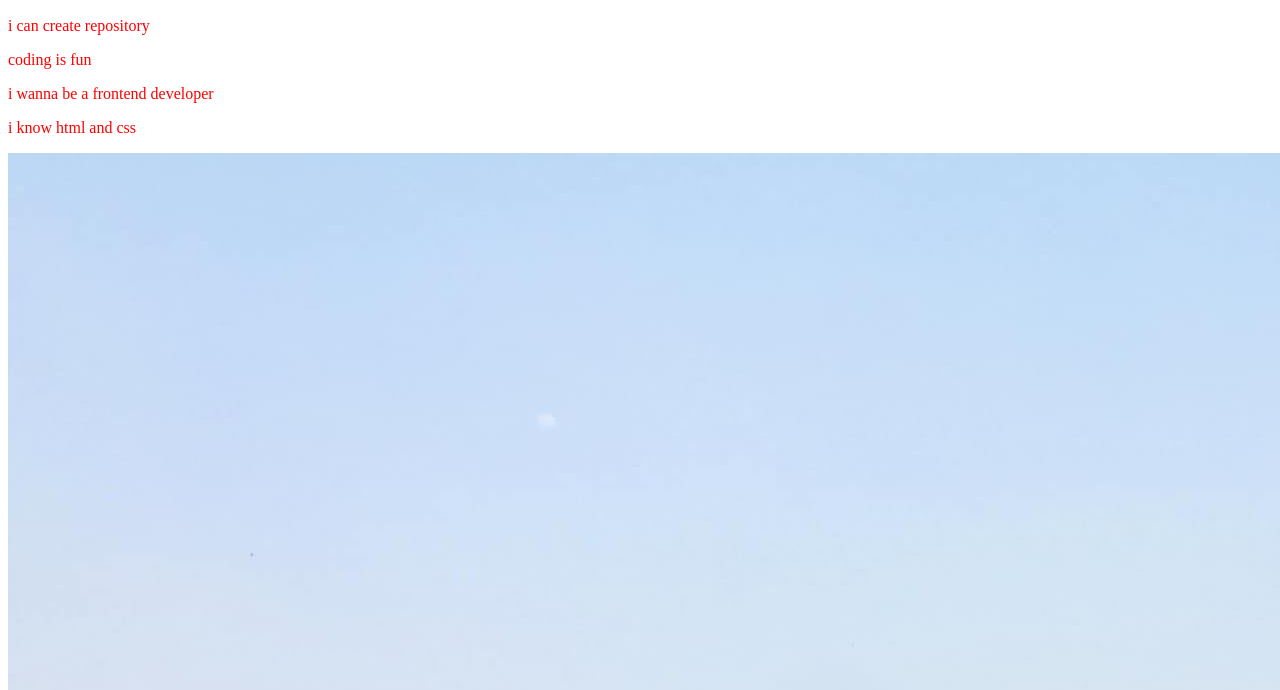
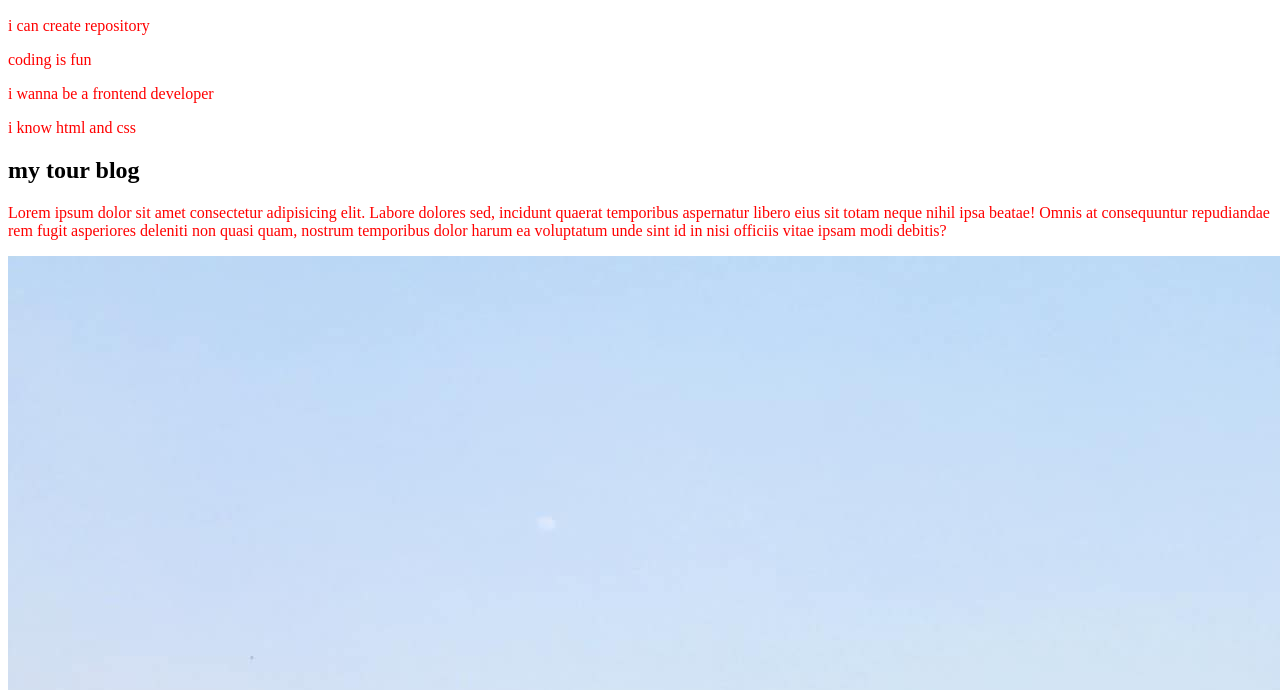
Before and after one commit to SamitMahadi/my-first-website, a plain HTML site: page index.html in a window 1280 px wide. Shown: the part 110-800 px from the top of the page. Drawn offline with Linux system fonts and the light colour scheme.

Commit message:
add blog

```diff
--- a/index.html
+++ b/index.html
@@ -14,6 +14,10 @@
     <p>coding is fun</p>
     <p>i wanna be a frontend developer</p>
     <p>i know html and css</p>
+    <div>
+        <h2>my tour blog</h2>
+        <p>Lorem ipsum dolor sit amet consectetur adipisicing elit. Labore dolores sed, incidunt quaerat temporibus aspernatur libero eius sit totam neque nihil ipsa beatae! Omnis at consequuntur repudiandae rem fugit asperiores deleniti non quasi quam, nostrum temporibus dolor harum ea voluptatum unde sint id in nisi officiis vitae ipsam modi debitis?</p>
+    </div>
     <img src="samit mahadi.jpg" alt="">
 
 </body>
```
